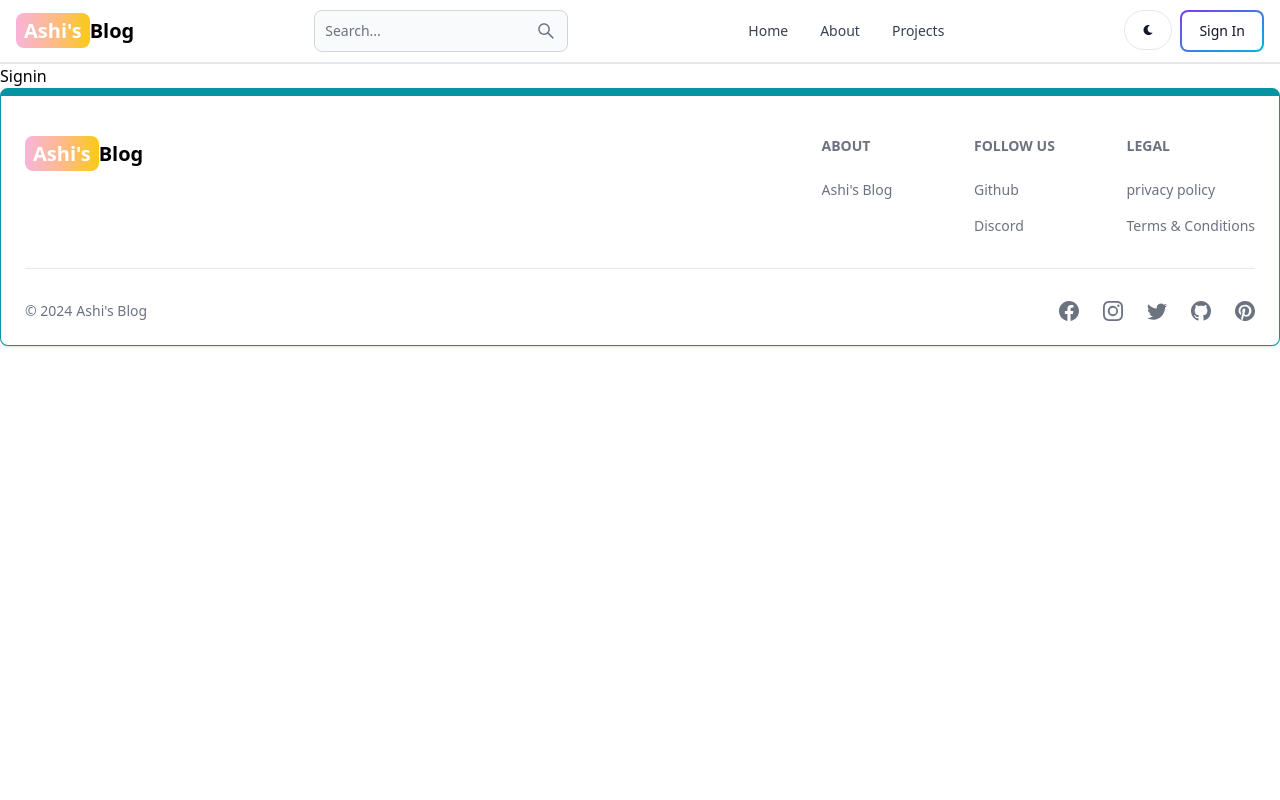
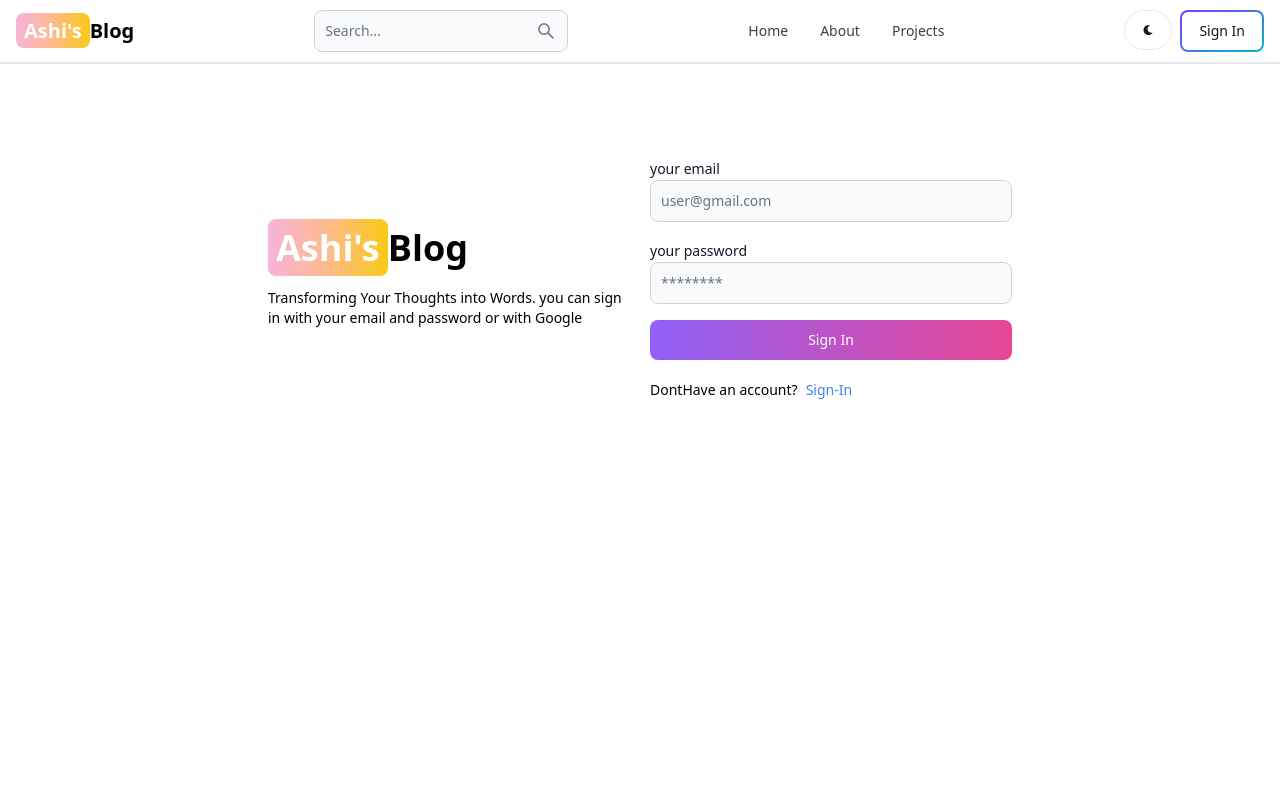
Before and after one commit to Ashi-sharm/TechKnow-Blogs, a React (Vite) app in the folder client/: page /sign-in in a window 1280 px wide. Shown: the top 800 px of the page. Built offline with nearby package versions, Linux system fonts and the light colour scheme.

Commit message:
complete signin page functionality

```diff
--- a/client/src/pages/Signin.jsx
+++ b/client/src/pages/Signin.jsx
@@ -1,7 +1,117 @@
-import React from 'react'
 
-export default function Signin() {
+import React, { useState } from 'react';
+import { Link, useNavigate } from 'react-router-dom';
+import { Alert, Button, Label, Spinner, TextInput } from 'flowbite-react';
+
+
+export default function SignIn() {
+  const[formData, setFormData] = useState({});
+  const[errorMessage, setErrorMessage]= useState(null);
+  const[loading,setLoading]=useState(false);
+  const navigate = useNavigate();
+  const handleChange =(e) => {
+    setFormData({...formData, [e.target.id]: e.target.value.trim()});
+
+  };
+  const handleSubmit = async (e) => {
+    e.preventDefault();
+    if(!formData.email || !formData.password) {
+      return setErrorMessage( 'please fill out all fields.');
+    }
+
+
+    try {
+      setLoading(true);
+      setErrorMessage(null);
+      const bodyReq = JSON.stringify(formData);
+
+      const res = await fetch('/api/auth/signin',{
+        method: 'POST',
+        headers: {'Content-Type': 'application/json'},
+        body: bodyReq,
+      });
+
+      const data = await res.json();
+      if (data.success === false) {
+        return setErrorMessage(data.message);
+      }
+
+      // setLoading(false);
+      if(res.ok){
+        navigate('/');
+      }
+    } catch (error) {
+      setErrorMessage(error.message);
+
+      // setLoading(false);
+
+    }finally{
+   setLoading(false);
+
+    }
+
+  };
   return (
-    <div>Signin</div>
-  )
+    <div className='min-h-screen mt-20'>
+      <div className='flex p-3 max-w-3xl mx-auto md:flex-row flex-col md:items-center gap-5'>
+        {/* left */}
+        <div className='flex-1'>
+          <Link to="/" className='font-bold dark:text-white text-4xl'>
+            <span className='px-2 py-1 bg-gradient-to-r from-pink-300 via-orange-300 to-yellow-300 rounded-lg text-white'> Ashi's</span>
+            Blog
+          </Link>
+          <p className='text-sm mt-5'>
+            Transforming Your Thoughts into Words. you can sign in with your email and password or with Google
+          </p>
+        </div>
+
+        {/* right */}
+        <div className='flex-1'>
+          <form className='flex flex-col gap-4' onSubmit={handleSubmit}>
+            <div>
+              <Label value='your email' />
+              <TextInput
+                type='email'
+                placeholder='user@gmail.com'
+                id='email'
+                onChange={handleChange}
+              />
+            </div>
+            <div>
+              <Label value='your password' />
+              <TextInput
+                type='password'
+                placeholder='********'
+                id='password'
+                onChange={handleChange}
+              />
+            </div>
+            <Button gradientDuoTone='purpleToPink' type='submit' disabled={loading}>
+              {
+                  loading ? (
+                  <>
+                  <Spinner size= 'sm'/>
+                  <span className='pl-3'>Loading....</span>
+                  </>
+                ) : ('Sign In')
+                }
+            </Button>
+          </form>
+          <div className='flex gap-2 text-sm mt-5'>
+            <span> DontHave an account?</span>
+            <Link to='/sign-up' className='text-blue-500'>
+              Sign-In
+            </Link>
+          </div>
+          {
+            errorMessage && (
+              <Alert className='mt-5' color='failure'>
+                {errorMessage}
+              </Alert>
+            )
+          }
+        </div>
+      </div>
+    </div>
+  );
 }
```
